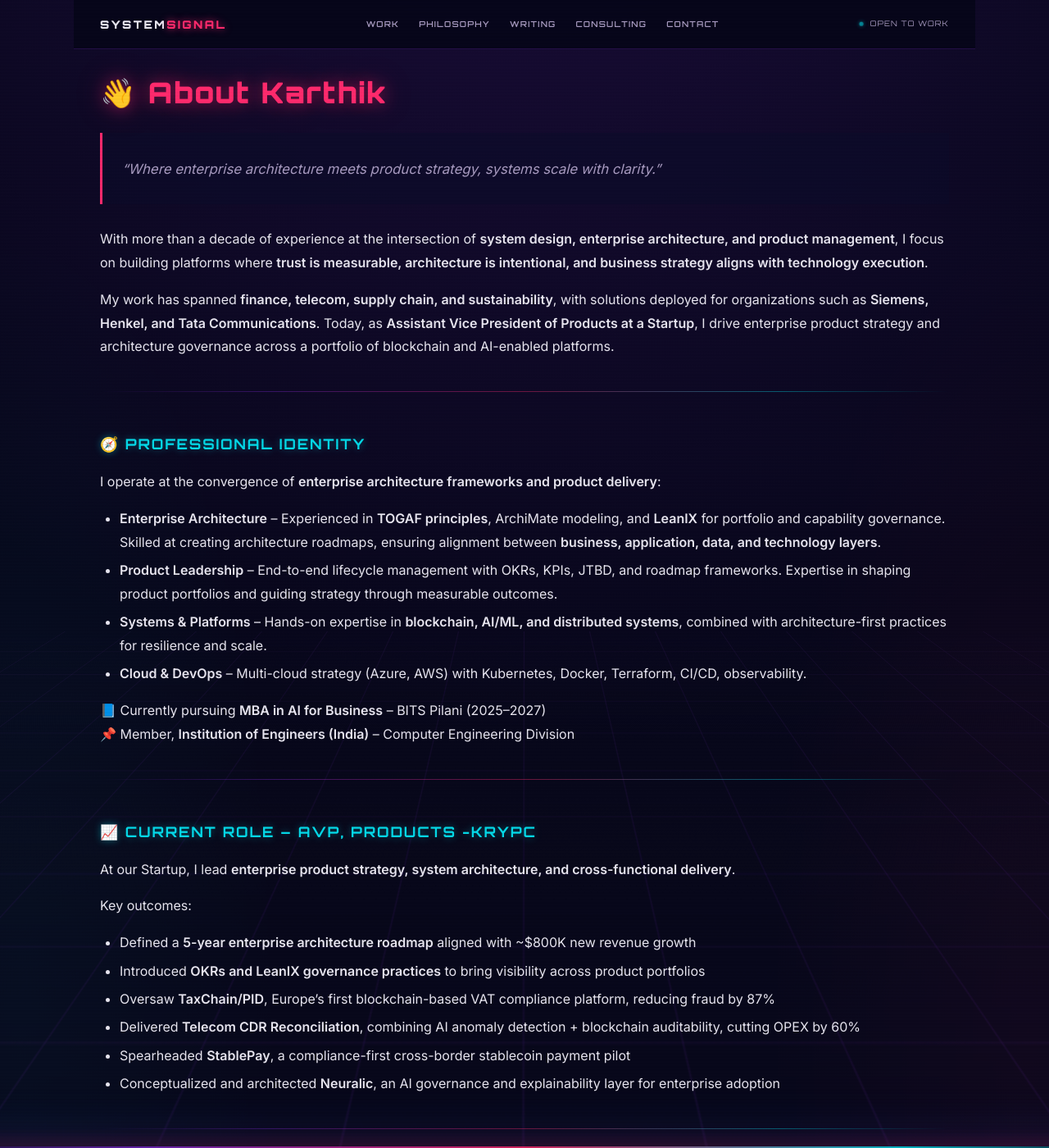
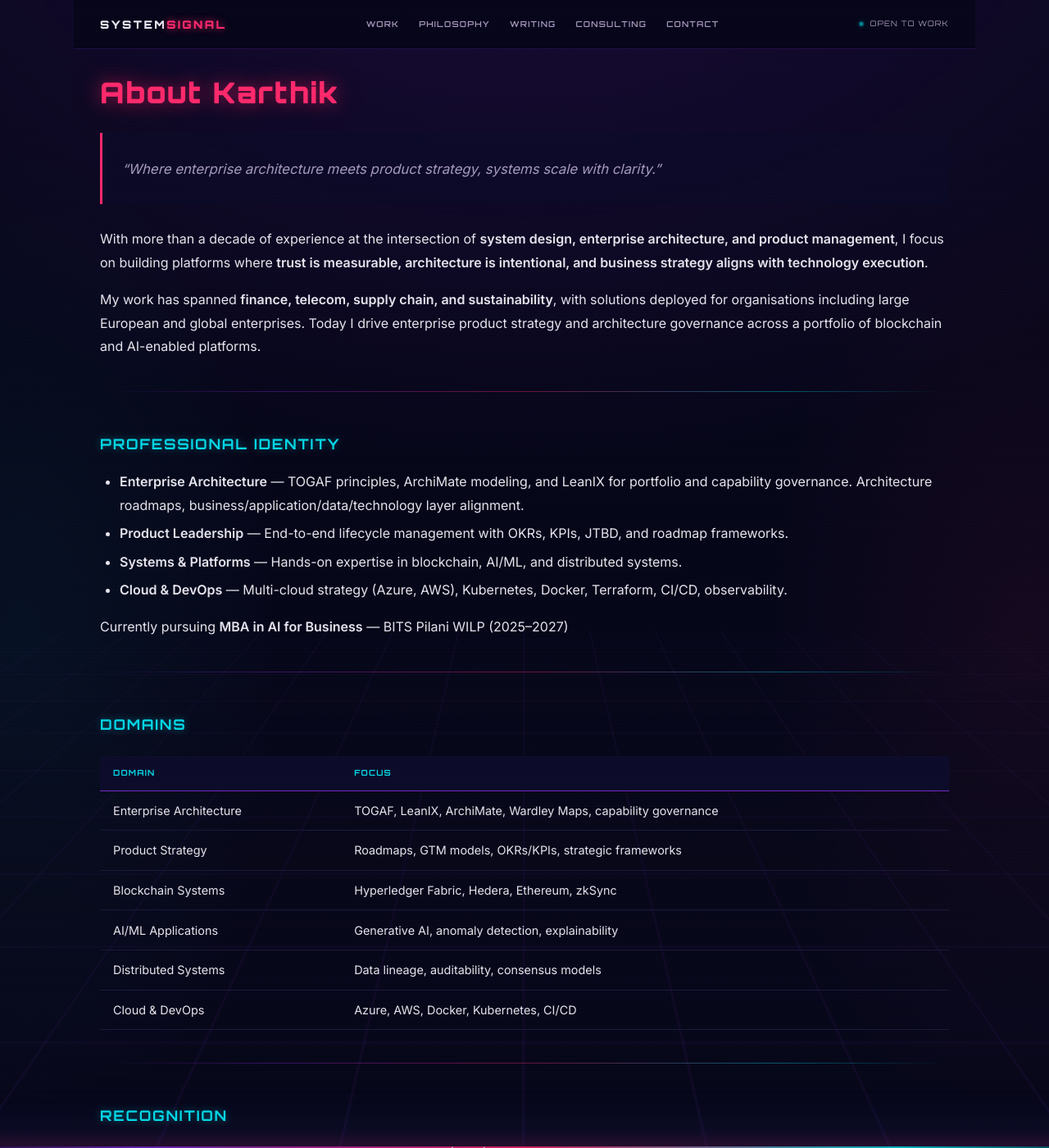
Before and after one commit to elkarto91/elkarto91.github.io, a Jekyll site: the page built from about.md, in a window 1280 px wide and 1400 px high. Shown: the whole window at 82% size. Built offline with Jekyll 4.4.1, drawn with Linux system fonts in a browser that asks for light colours; some of the changed text lies outside the part shown.

Commit message:
Privacy cleanup: remove employer names and career arc table
- work.md: strip KrypC from all meta lines, remove Career Arc table
  (IBM India, KrypC Technologies, KeyLuck InfoTech)
- about.md: remove all employer name references while keeping
  role descriptions, domain table, and recognition entries intact
- Product names (KrypCore Web3, KrypCore Sensor) retained as they
  describe the work, not the employer

Co-Authored-By: Claude Sonnet 4.6 <noreply@anthropic.com>

```diff
--- a/about.md
+++ b/about.md
@@ -3,101 +3,59 @@ layout: default
 title: "About"
 ---
 
-# 👋 About Karthik
+# About Karthik
 
-> *“Where enterprise architecture meets product strategy, systems scale with clarity.”*
+> *"Where enterprise architecture meets product strategy, systems scale with clarity."*
 
 With more than a decade of experience at the intersection of **system design, enterprise architecture, and product management**, I focus on building platforms where **trust is measurable, architecture is intentional, and business strategy aligns with technology execution**.
 
-My work has spanned **finance, telecom, supply chain, and sustainability**, with solutions deployed for organizations such as **Siemens, Henkel, and Tata Communications**. Today, as **Assistant Vice President of Products at a Startup**, I drive enterprise product strategy and architecture governance across a portfolio of blockchain and AI-enabled platforms.
+My work has spanned **finance, telecom, supply chain, and sustainability**, with solutions deployed for organisations including large European and global enterprises. Today I drive enterprise product strategy and architecture governance across a portfolio of blockchain and AI-enabled platforms.
 
 ---
 
-## 🧭 Professional Identity
+## Professional Identity
 
-I operate at the convergence of **enterprise architecture frameworks and product delivery**:
+- **Enterprise Architecture** — TOGAF principles, ArchiMate modeling, and LeanIX for portfolio and capability governance. Architecture roadmaps, business/application/data/technology layer alignment.
+- **Product Leadership** — End-to-end lifecycle management with OKRs, KPIs, JTBD, and roadmap frameworks.
+- **Systems & Platforms** — Hands-on expertise in blockchain, AI/ML, and distributed systems.
+- **Cloud & DevOps** — Multi-cloud strategy (Azure, AWS), Kubernetes, Docker, Terraform, CI/CD, observability.
 
-- **Enterprise Architecture** – Experienced in **TOGAF principles**, ArchiMate modeling, and **LeanIX** for portfolio and capability governance. Skilled at creating architecture roadmaps, ensuring alignment between **business, application, data, and technology layers**.
-- **Product Leadership** – End-to-end lifecycle management with OKRs, KPIs, JTBD, and roadmap frameworks. Expertise in shaping product portfolios and guiding strategy through measurable outcomes.
-- **Systems & Platforms** – Hands-on expertise in **blockchain, AI/ML, and distributed systems**, combined with architecture-first practices for resilience and scale.
-- **Cloud & DevOps** – Multi-cloud strategy (Azure, AWS) with Kubernetes, Docker, Terraform, CI/CD, observability.
-
-📘 Currently pursuing **MBA in AI for Business** – BITS Pilani (2025–2027)
-📌 Member, **Institution of Engineers (India)** – Computer Engineering Division
+Currently pursuing **MBA in AI for Business** — BITS Pilani WILP (2025–2027)
 
 ---
 
-## 📈 Current Role – AVP, Products -KrypC
+## Domains
 
-At our Startup, I lead **enterprise product strategy, system architecture, and cross-functional delivery**.
-
-Key outcomes:
-- Defined a **5-year enterprise architecture roadmap** aligned with ~$800K new revenue growth
-- Introduced **OKRs and LeanIX governance practices** to bring visibility across product portfolios
-- Oversaw **TaxChain/PID**, Europe’s first blockchain-based VAT compliance platform, reducing fraud by 87%
-- Delivered **Telecom CDR Reconciliation**, combining AI anomaly detection + blockchain auditability, cutting OPEX by 60%
-- Spearheaded **StablePay**, a compliance-first cross-border stablecoin payment pilot
-- Conceptualized and architected **Neuralic**, an AI governance and explainability layer for enterprise adoption
+| Domain | Focus |
+|--------|-------|
+| Enterprise Architecture | TOGAF, LeanIX, ArchiMate, Wardley Maps, capability governance |
+| Product Strategy | Roadmaps, GTM models, OKRs/KPIs, strategic frameworks |
+| Blockchain Systems | Hyperledger Fabric, Hedera, Ethereum, zkSync |
+| AI/ML Applications | Generative AI, anomaly detection, explainability |
+| Distributed Systems | Data lineage, auditability, consensus models |
+| Cloud & DevOps | Azure, AWS, Docker, Kubernetes, CI/CD |
 
 ---
 
-## 🧠 Domains of Operation
+## Recognition
 
-| Domain | Focus |
-|--------|-------|
-| **Enterprise Architecture** | TOGAF, LeanIX, ArchiMate, Wardley Maps, capability & portfolio governance |
-| **Product Strategy** | Roadmaps, GTM models, OKRs/KPIs, strategic frameworks |
-| **Blockchain Systems** | Hyperledger Fabric, Hedera, Ethereum, zkSync |
-| **AI/ML Applications** | Generative AI, anomaly detection, explainability |
-| **Distributed Systems** | Data lineage, auditability, consensus models |
-| **Cloud & DevOps** | Azure, AWS, Docker, Kubernetes, CI/CD pipelines |
+- *Excellence in Service Delivery* — Cloud & Integration (2017)
+- *Linux Foundation Developer Showcase* — Hyperledger (2021)
+- *Best Blockchain Implementation, Tax Domain* — European Tax Summit (2022)
+- *Technical Innovator of the Year* — (2023)
 
 ---
 
-## 📜 Career Evolution
+## Beyond Work
 
-- **IBM (2015–2018)** – *Technical Analyst*
-  Delivered cloud automation, hybrid integration. Recognized with *Excellence in Service Delivery Award*.
-
-- **KrypC (2018–2020)** – *Blockchain Developer*
-  Prototyped enterprise blockchain systems; featured in *Linux Foundation Developer Showcase*.
-
-- **KrypC (2020–2022)** – *Senior Engineer*
-  Architected scalable backend systems, introduced CI/CD + Terraform pipelines (3× deployment frequency).
-
-- **KrypC (2022–2024)** – *Technical Lead & Product Manager*
-  Dual role: drove **architecture governance with LeanIX** and introduced TOGAF-inspired roadmaps. Shaped strategy for TaxChain, UEI (energy traceability), and decentralized identity.
-
-- **KrypC (2024–Present)** – *AVP, Products*
-  Leading portfolio-wide enterprise architecture + product strategy, aligning business vision with execution. Awarded *Technical Innovator of the Year (2023)*.
+Essays and frameworks on enterprise architecture, AI governance, and product strategy via [System Signal](https://systemsignal.dev/). Open source projects: **Neuralic** (AI governance) and **Operary** (industrial coordination). Speculative systems writing, engineering and PM mentorship, systems philosophy.
 
 ---
 
-## 🏆 Awards & Recognition
+## Connect
 
-- *Excellence in Service Delivery* – IBM (2017)
-- *Linux Foundation Developer Showcase* – Hyperledger (2021)
-- *Best Blockchain Implementation (Tax Domain)* – European Tax Summit (2022)
-- *Technical Innovator of the Year* –  (2023)
-
----
-
-## 📚 Beyond Work
-
-I write essays and frameworks on **enterprise architecture, AI governance, and product strategy** through [System Signal](https://systemsignal.dev/). I also contribute to open source with projects like **Neuralic** (AI governance) and **Operary** (industrial coordination).
-
-Beyond technology, I explore **speculative systems writing** (BrahmaScript, Māyāforge), mentor engineers and PMs, and engage in systems philosophy as part of my **Signal Library**.
-
----
-
-## 📫 Connect
-
-- 🌐 [Website](https://systemsignal.dev/)
-- 💼 [LinkedIn](https://www.linkedin.com/in/karthik-m-portfolio/)
-- 💻 [GitHub](https://github.com/elkarto91)
-- 🧵 [Twitter / X](https://twitter.com/chaingopher)
-- ✉️ [Email](mailto:karthik@systemsignal.dev)
-
----
-
-> *“I don’t just build products — I architect systems that endure, govern, and scale.”*
+- Website → [systemsignal.dev](https://systemsignal.dev/)
+- LinkedIn → [karthik-m-portfolio](https://www.linkedin.com/in/karthik-m-portfolio/)
+- GitHub → [elkarto91](https://github.com/elkarto91)
+- Twitter/X → [@chaingopher](https://twitter.com/chaingopher)
+- Email → [karthik@systemsignal.dev](mailto:karthik@systemsignal.dev)
```
Also changed, not shown: work.md (+7 -21 lines).
